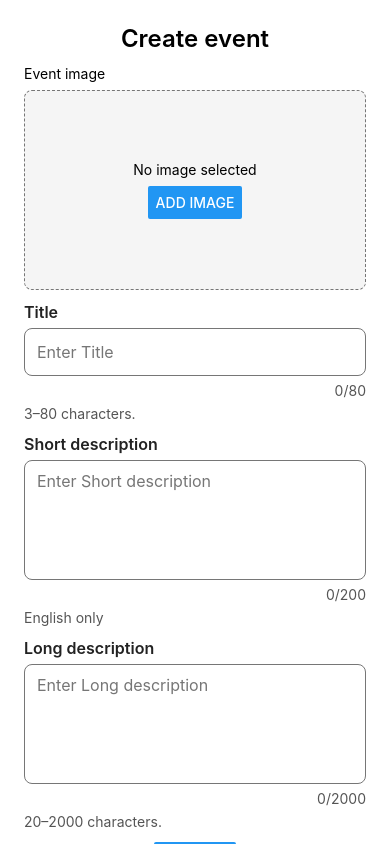
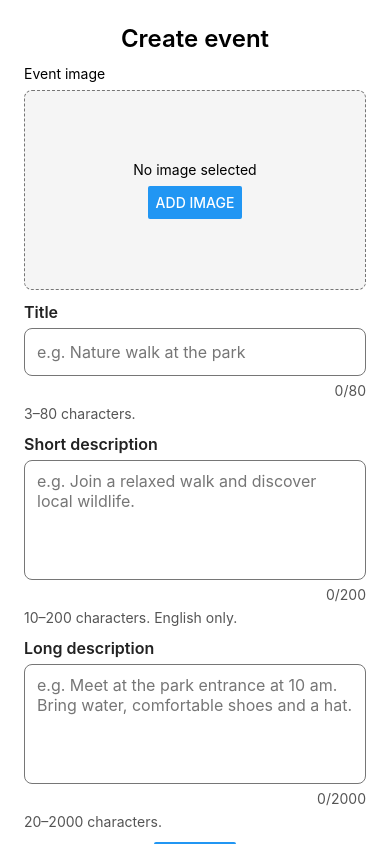
Before and after one commit to jerrynguyen0210/Scoolendar_Tasks, a React Native app: screen / in a window 390 px wide. Built offline with nearby package versions, Linux system fonts and the light colour scheme.

Commit message:
[fixed] Update event form guidance and keyboard handling

```diff
--- a/src/components/TextField.tsx
+++ b/src/components/TextField.tsx
@@ -1,4 +1,3 @@
-import { type ComponentRef, useRef } from 'react';
 import { StyleSheet, Text, TextInput, View } from 'react-native';
 
 export type TextFieldProps = {
@@ -6,7 +5,6 @@ export type TextFieldProps = {
   value: string;
   onChange: (value: string) => void;
   onBlur: () => void;
-  onFocus?: (input: ComponentRef<typeof TextInput>) => void;
   error?: string;
   maxLength?: number;
   multiline?: boolean;
@@ -15,21 +13,15 @@ export type TextFieldProps = {
 };
 
 export default function TextField({
-  label, value, onChange, onBlur, onFocus, error, maxLength,
+  label, value, onChange, onBlur, error, maxLength,
   multiline = false, placeholder, helperText,
 }: TextFieldProps) {
-  const inputRef = useRef<ComponentRef<typeof TextInput>>(null);
-
   return (
     <View style={styles.container}>
       <Text style={styles.label}>{label}</Text>
       <TextInput
-        ref={inputRef}
-        onFocus={() => {
-          if (inputRef.current) onFocus?.(inputRef.current);
-        }}
         accessibilityLabel={label}
-        accessibilityHint={error || helperText}
+        accessibilityHint={helperText}
         value={value}
         onChangeText={onChange}
         onBlur={onBlur}
--- a/src/screens/CreateEventScreen.tsx
+++ b/src/screens/CreateEventScreen.tsx
@@ -1,54 +1,24 @@
 import { zodResolver } from '@hookform/resolvers/zod';
-import { type ComponentRef, useCallback, useEffect, useRef, useState } from 'react';
+import { useState } from 'react';
 import { Controller, useForm } from 'react-hook-form';
-import { Button, Keyboard, KeyboardAvoidingView, Platform, ScrollView, StyleSheet, Text, TextInput, View } from 'react-native';
+import { Button, KeyboardAvoidingView, Platform, ScrollView, StyleSheet, Text } from 'react-native';
 
 import { SafeAreaView } from 'react-native-safe-area-context';
 
 import ImageField from '../components/ImageField';
 import TextField from '../components/TextField';
 import type { EventFormInput, EventFormValues } from '../types/event';
-import { TITLE_MAX_LENGTH, SHORT_DESCRIPTION_MAX_LENGTH, LONG_DESCRIPTION_MAX_LENGTH, eventSchema } from '../validation/schema';
+import {
+  eventSchema,
+  TITLE_MIN_LENGTH,
+  TITLE_MAX_LENGTH,
+  SHORT_DESCRIPTION_MIN_LENGTH,
+  SHORT_DESCRIPTION_MAX_LENGTH,
+  LONG_DESCRIPTION_MIN_LENGTH,
+  LONG_DESCRIPTION_MAX_LENGTH,
+} from '../validation/schema';
 
 export default function CreateEventScreen() {
-  const scrollRef = useRef<ComponentRef<typeof ScrollView>>(null);
-  const focusedInput = useRef<ComponentRef<typeof TextInput> | null>(null);
-  const scrollOffset = useRef(0);
-  const revealFocusedInput = useCallback(() => {
-    const input = focusedInput.current;
-    const scroll = scrollRef.current;
-    if (!input?.isFocused() || !scroll) return;
-    scroll.measureInWindow((_x, viewportY, _width, viewportHeight) => {
-      input.measureInWindow((_inputX, inputY, _inputWidth, inputHeight) => {
-        if (!input.isFocused() || viewportHeight <= 0) return;
-        const bottomOverflow = inputY + inputHeight - (viewportY + viewportHeight - 16);
-        const topOverflow = inputY - (viewportY + 16);
-        const adjustment = topOverflow < 0 ? topOverflow : Math.max(0, bottomOverflow);
-        if (adjustment !== 0) {
-          scroll.scrollTo({ y: Math.max(0, scrollOffset.current + adjustment), animated: true });
-        }
-      });
-    });
-  }, []);
-  const handleInputFocus = (input: ComponentRef<typeof TextInput>) => {
-    focusedInput.current = input;
-    requestAnimationFrame(revealFocusedInput);
-  };
-
-  const [keyboardVisible, setKeyboardVisible] = useState(false);
-
-  useEffect(() => {
-    const show = Keyboard.addListener('keyboardDidShow', () => {
-      setKeyboardVisible(true);
-      requestAnimationFrame(revealFocusedInput);
-    });
-    const hide = Keyboard.addListener('keyboardDidHide', () => setKeyboardVisible(false));
-    return () => {
-      show.remove();
-      hide.remove();
-    };
-  }, [revealFocusedInput]);
-
   const [imageValid, setImageValid] = useState<boolean | null>(null);
   const { control, trigger, formState: { isValidating } } = useForm<EventFormInput, unknown, EventFormValues>({
     resolver: zodResolver(eventSchema),
@@ -71,15 +41,10 @@ export default function CreateEventScreen() {
         behavior={Platform.OS === 'ios' ? 'padding' : 'height'}
       >
         <ScrollView
-          ref={scrollRef}
-          onLayout={revealFocusedInput}
-          onScroll={(event) => { scrollOffset.current = event.nativeEvent.contentOffset.y; }}
-          scrollEventThrottle={16}
           style={styles.scroll}
           contentContainerStyle={styles.container}
           keyboardShouldPersistTaps="handled"
           keyboardDismissMode="on-drag"
-          onScrollBeginDrag={Keyboard.dismiss}
         >
           <Text style={styles.title}>Create event</Text>
           <Controller
@@ -106,12 +71,10 @@ export default function CreateEventScreen() {
                 value={value}
                 onChange={onChange}
                 onBlur={onBlur}
-                onFocus={handleInputFocus}
                 error={error?.message}
                 maxLength={TITLE_MAX_LENGTH}
-                multiline={false}
-                placeholder="Enter Title"
-                helperText="3–80 characters."
+                placeholder="e.g. Nature walk at the park"
+                helperText={`${TITLE_MIN_LENGTH}–${TITLE_MAX_LENGTH} characters.`}
               />
             )}
           />
@@ -124,12 +87,11 @@ export default function CreateEventScreen() {
                 value={value}
                 onChange={onChange}
                 onBlur={onBlur}
-                onFocus={handleInputFocus}
                 error={error?.message}
                 maxLength={SHORT_DESCRIPTION_MAX_LENGTH}
-                multiline={true}
-                placeholder="Enter Short description"
-                helperText="English only"
+                multiline
+                placeholder="e.g. Join a relaxed walk and discover local wildlife."
+                helperText={`${SHORT_DESCRIPTION_MIN_LENGTH}–${SHORT_DESCRIPTION_MAX_LENGTH} characters. English only.`}
               />
             )}
           />
@@ -142,12 +104,11 @@ export default function CreateEventScreen() {
                 value={value}
                 onChange={onChange}
                 onBlur={onBlur}
-                onFocus={handleInputFocus}
                 error={error?.message}
                 maxLength={LONG_DESCRIPTION_MAX_LENGTH}
-                multiline={true}
-                placeholder="Enter Long description"
-                helperText="20–2000 characters."
+                multiline
+                placeholder="e.g. Meet at the park entrance at 10 am. Bring water, comfortable shoes and a hat."
+                helperText={`${LONG_DESCRIPTION_MIN_LENGTH}–${LONG_DESCRIPTION_MAX_LENGTH} characters.`}
               />
             )}
           />
@@ -163,15 +124,6 @@ export default function CreateEventScreen() {
             </Text>
           )}
         </ScrollView>
-        {keyboardVisible ? (
-          <View style={styles.keyboardToolbar}>
-            <Button
-              title="Hide keyboard"
-              accessibilityLabel="Hide keyboard"
-              onPress={Keyboard.dismiss}
-            />
-          </View>
-        ) : null}
       </KeyboardAvoidingView>
     </SafeAreaView>
   );
@@ -180,14 +132,6 @@ export default function CreateEventScreen() {
 const styles = StyleSheet.create({
   screen: { flex: 1, backgroundColor: '#fff' },
   scroll: { flex: 1 },
-  keyboardToolbar: {
-    alignItems: 'flex-end',
-    paddingHorizontal: 12,
-    paddingVertical: 4,
-    borderTopWidth: StyleSheet.hairlineWidth,
-    borderTopColor: '#ccc',
-    backgroundColor: '#f5f5f5',
-  },
   container: {
     flexGrow: 1,
     backgroundColor: '#fff',
```
Also changed, not shown: 1 other file (tests, documents, lock files or other folders).
